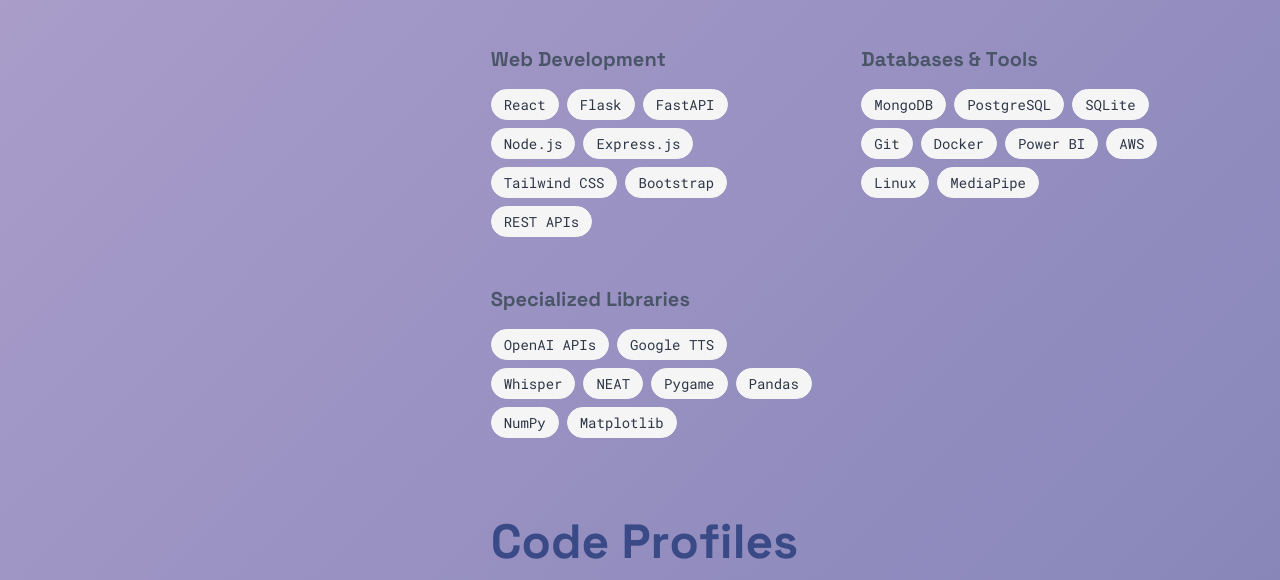
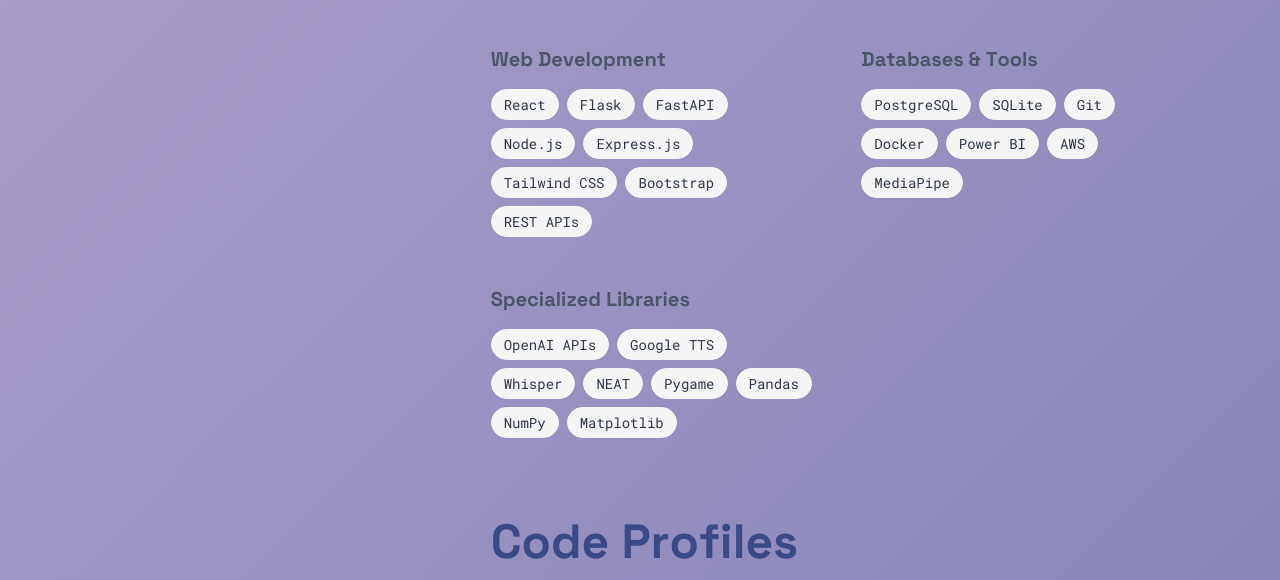
Before and after one commit to VipranshOjha/VipranshOjha, a plain HTML site: page index.html in a window 1280 px wide. Shown: the part 2579-3159 px from the top of the page. Drawn offline with nearby package versions, Linux system fonts and the light colour scheme.

Commit message:
Update index.html

```diff
--- a/index.html
+++ b/index.html
@@ -302,7 +302,7 @@ button {
                     <div class="animate-on-scroll">
                         <h3 class="font-space-grotesk text-xl font-bold mb-4">Databases & Tools</h3>
                         <div class="flex flex-wrap gap-2">
-                            <span class="tech-tag">MongoDB</span><span class="tech-tag">PostgreSQL</span><span class="tech-tag">SQLite</span><span class="tech-tag">Git</span><span class="tech-tag">Docker</span><span class="tech-tag">Power BI</span><span class="tech-tag">AWS</span><span class="tech-tag">Linux</span><span class="tech-tag">MediaPipe</span>
+                            <span class="tech-tag">PostgreSQL</span><span class="tech-tag">SQLite</span><span class="tech-tag">Git</span><span class="tech-tag">Docker</span><span class="tech-tag">Power BI</span><span class="tech-tag">AWS</span><span class="tech-tag">MediaPipe</span>
                         </div>
                     </div>
                     <div class="animate-on-scroll">
```
